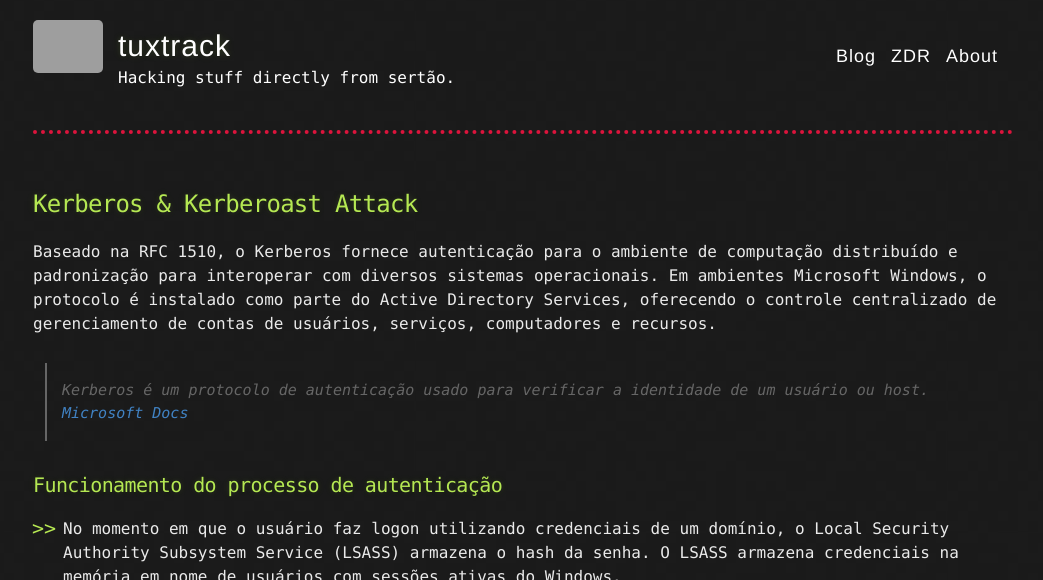
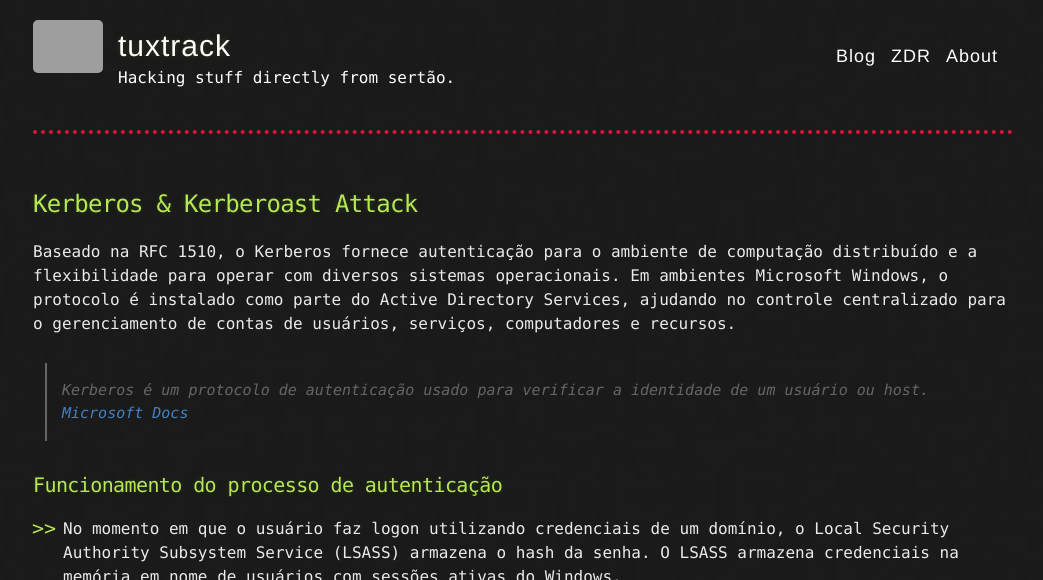
Before and after one commit to tuxtrack-zz/tuxtrack.github.io, a Jekyll site: the page built from _posts/2020-02-09-kerberos101.md, in a window 1280 px wide and 900 px high, cut to the strip 0-580 px from the top of the window. Shown: the whole strip, without its empty margins (117-1160 px from the left). Built offline with Jekyll 4.4.1, drawn with Linux system fonts in a browser that asks for light colours; grey boxes are pictures that could not be loaded.

Commit message:
Update 2020-02-09-kerberos101.md

```diff
--- a/_posts/2020-02-09-kerberos101.md
+++ b/_posts/2020-02-09-kerberos101.md
@@ -2,7 +2,7 @@
 layout: post
 title: Kerberos & Kerberoast Attack
 ---
-Baseado na RFC 1510, o  Kerberos fornece autenticação para o ambiente de computação distribuído e padronização para interoperar com diversos sistemas operacionais. Em ambientes Microsoft Windows, o protocolo é instalado como parte do Active Directory Services, oferecendo o controle centralizado de gerenciamento de contas de usuários, serviços, computadores e recursos.
+Baseado na RFC 1510, o  Kerberos fornece autenticação para o ambiente de computação distribuído e a flexibilidade para operar com diversos sistemas operacionais. Em ambientes Microsoft Windows, o protocolo é instalado como parte do Active Directory Services, ajudando no controle centralizado para o gerenciamento de contas de usuários, serviços, computadores e recursos.
 
  > Kerberos é um protocolo de autenticação usado para verificar a identidade de um usuário ou host. [Microsoft Docs](https://docs.microsoft.com/pt-br/windows-server/security/kerberos/kerberos-authentication-overview)
 
```
